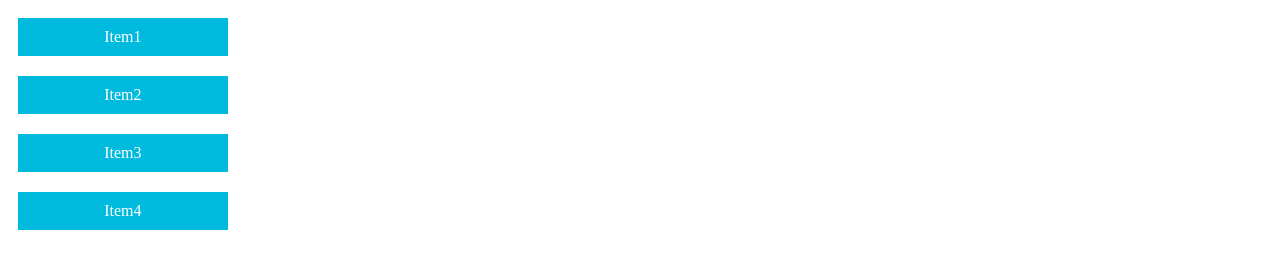
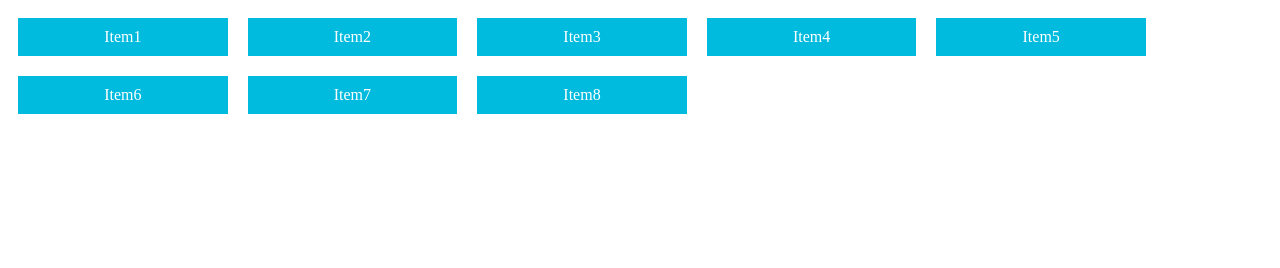
Before and after one commit to Hasegawa-Akito/design-training, a plain HTML site: page flexbox/index.html in a window 1280 px wide. Drawn offline with Linux system fonts and the light colour scheme.

Commit message:
flex 折り返し#1

```diff
--- a/flexbox/index.html
+++ b/flexbox/index.html
@@ -8,11 +8,15 @@
     <title>Document</title>
   </head>
   <body>
-    <div class="container-col">
+    <div class="container-row-wrap">
       <div class="item">Item1</div>
       <div class="item">Item2</div>
       <div class="item">Item3</div>
       <div class="item">Item4</div>
+      <div class="item">Item5</div>
+      <div class="item">Item6</div>
+      <div class="item">Item7</div>
+      <div class="item">Item8</div>
     </div>
   </body>
 </html>
--- a/flexbox/style.css
+++ b/flexbox/style.css
@@ -15,3 +15,8 @@
   display: flex;
   flex-direction: column;
 }
+
+.container-row-wrap {
+  display: flex;
+  flex-wrap: wrap;
+}
```
